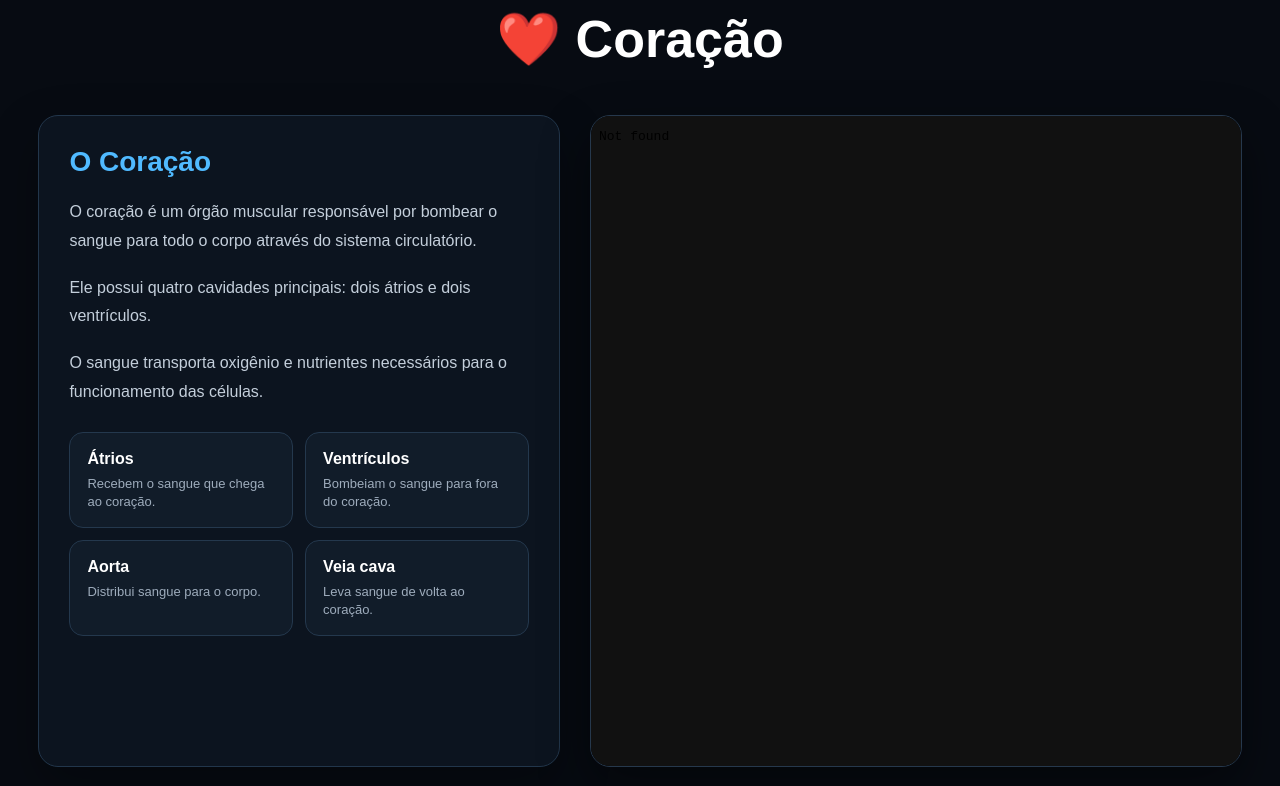
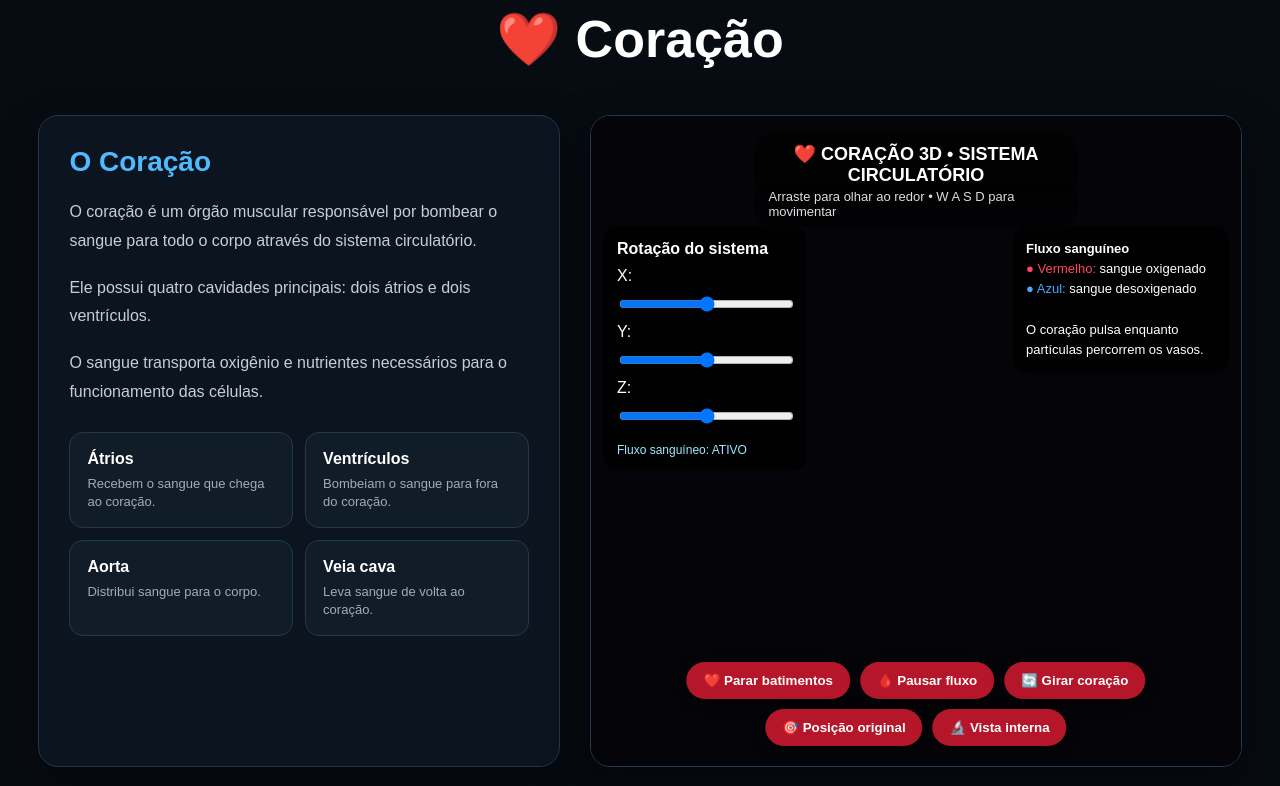
Before and after one commit to tiagosanaiotte-design/paginadoproduto, a plain HTML site: page projetohmtl/qrcode.html in a window 1280 px wide. Shown: the part 974-1760 px from the top of the page. Drawn offline with nearby package versions, Linux system fonts and the light colour scheme; the site is published under a folder, as on GitHub Pages, so addresses that start at the root find nothing; a script that the page names is missing.

Commit message:
correção caminho index_2

```diff
--- a/projetohmtl/qrcode.html
+++ b/projetohmtl/qrcode.html
@@ -521,7 +521,7 @@
         <div class="animacao">
 
             <iframe
-                src="/projetohmtl/index_2.html"
+                src="../projetohmtl/index_2.html"
                 title="Animação 3D do coração">
             </iframe>
 
```
